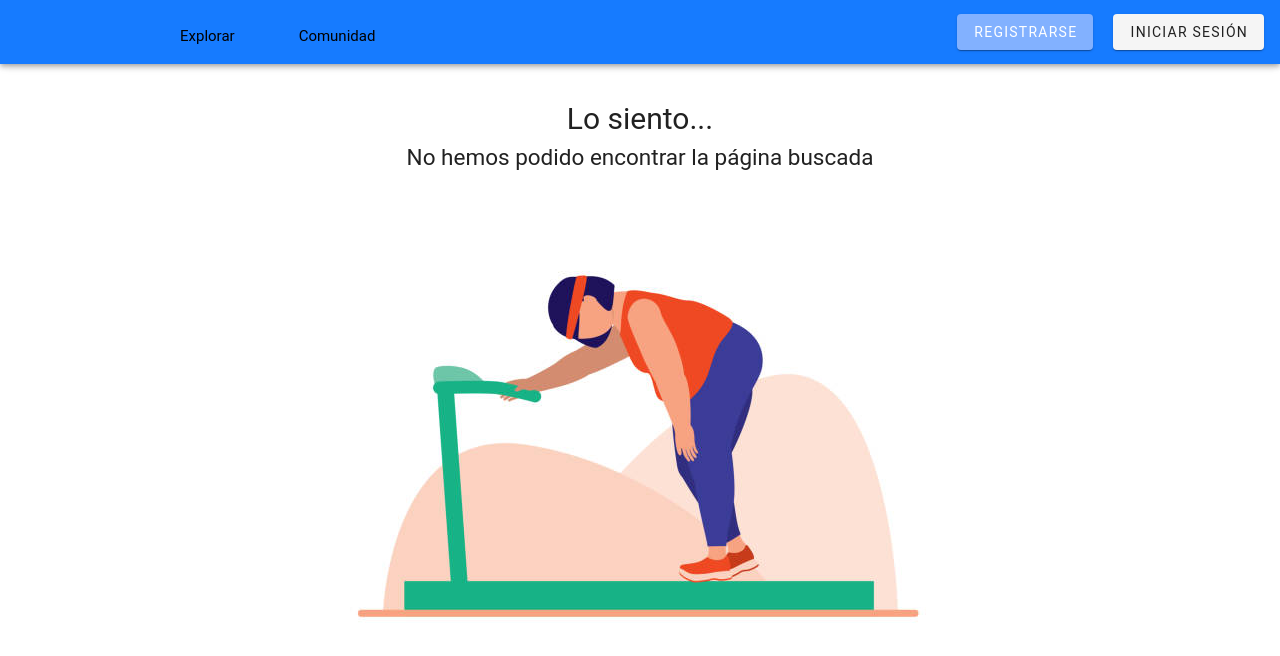
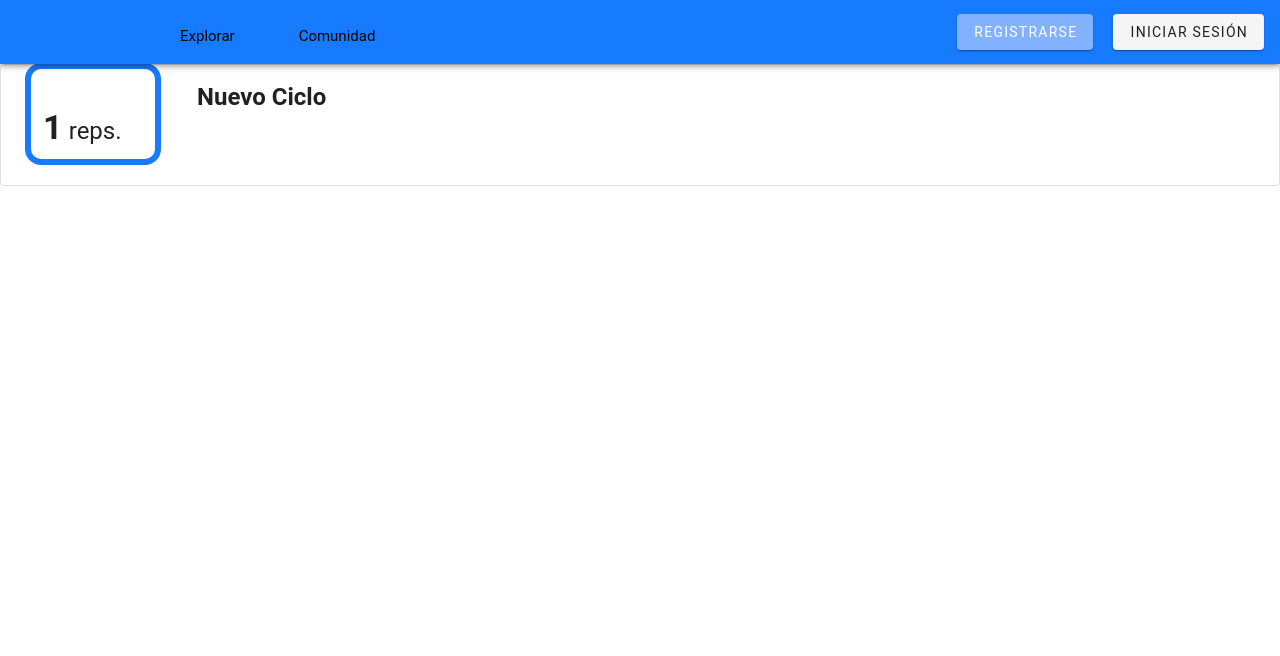
Before and after one commit to Federico-Shih/stronk, a Vue app: page /routines/1/edit in a window 1280 px wide. Shown: the top 656 px of the page. Built offline with nearby package versions, Linux system fonts and the light colour scheme.

Commit message:
Intento de Cycles

```diff
--- /dev/null
+++ b/src/components/editroutine/EditCycle.vue
@@ -0,0 +1,86 @@
+<template>
+  <v-card outlined>
+    <div style="padding-left: 180px; padding-bottom: 40px">
+      <v-card-title class="font-weight-bold text-h5"
+      >{{ this.cycleName }}
+      </v-card-title>
+      <v-card-text>
+        <div v-for="(exercise, index) in this.exercises" :key="index" class="mt-3">
+            <div>
+              <v-icon
+                  style="position: absolute; transform: translate(-54px)"
+                  color="primary"
+                  size="30"
+              >mdi-circle
+              </v-icon>
+              <EditExercise></EditExercise>
+            </div>
+          <v-divider
+              v-if="index !== exercises.length - 1"
+              class="mt-3"
+          ></v-divider>
+        </div>
+      </v-card-text>
+    </div>
+    <div
+        style="
+        position: absolute;
+        left: 0;
+        bottom: 0;
+        height: 85%;
+        border: 6px solid;
+        width: 136px;
+      "
+        :style="{ borderColor: this.$vuetify.theme.themes.light.primary }"
+        class="text-h5 pa-3 ml-6 mb-5 d-flex flex-column justify-end rounded-xl"
+    >
+      <div>
+        <span class="font-weight-bold text-h4">{{ this.cycleRepetitions }}</span> reps.
+      </div>
+    </div>
+  </v-card>
+</template>
+
+<script>
+
+import EditExercise from "@/components/editroutine/EditExercise.vue";
+export const CycleTypes = {
+  WARMUP: "warmup",
+  EXERCISE: "exercise",
+  COOLDOWN: "cooldown"
+};
+
+export default {
+  name: "EditCycle",
+  components: {EditExercise},
+  props: {
+    routineId: {
+      type: Number,
+      required: true
+    },
+    order: {
+      type: Number,
+      required: true
+    },
+    bus: {
+      required: true
+    }
+  },
+  data: () => ({
+    cycleName: 'Nuevo Ciclo',
+    cycleType: CycleTypes.EXERCISE,
+    cycleDetails: '',
+    exercises: [],
+    cycleRepetitions: 1,
+  }),
+  methods: {
+    newExercise() {
+      this.exercises.push({id: 0})
+    }
+  }
+}
+</script>
+
+<style scoped>
+
+</style>
--- /dev/null
+++ b/src/components/editroutine/EditExercise.vue
@@ -0,0 +1,39 @@
+<template>
+  <div class="d-flex flex-row">
+    <div class="d-flex flex-column">
+      <h3 class="font-weight-medium text-decoration-none">
+        {{ this.title }}
+      </h3>
+      <div>
+        <span v-if="exercise.reps"
+        >{{ this.repetitions }} repeticiones
+          {{ this.duration ? "| " : "" }}</span
+        >
+        <span v-if="exercise.duration"
+        >{{ this.duration }}s</span
+        >
+      </div>
+    </div>
+
+    <v-img
+        class="flex-grow-0 ml-auto"
+        width="80px"
+        :src="exercise.img_url"
+        @click.stop="
+                    (event) => {
+                      console.log(event);
+                    }
+                  "
+    ></v-img>
+  </div>
+</template>
+
+<script>
+export default {
+  name: "EditExercise"
+}
+</script>
+
+<style scoped>
+
+</style>
--- a/src/router/index.js
+++ b/src/router/index.js
@@ -39,6 +39,11 @@ const router = new VueRouter({
       component: () => import("../views/RoutineDetailsPage.vue"),
     },
     {
+      path: "/routines/:id/edit",
+      name: "routine_edit",
+      component: () => import("../views/RoutineEditCreationPage.vue"),
+    },
+    {
       path: "/profile/:id",
       name: "profile",
       component: () => import("../views/ProfilePage.vue"),
--- a/src/stores/routine.js
+++ b/src/stores/routine.js
@@ -65,7 +65,6 @@ export const useEditCycleList = defineStore("editcyclelist", {
     setCycleRepetitions(cycle, reps) {
       this.cycles[cycle].repetitions = reps;
     },
-    getCycles
   },
   getters: {
     getOrderedCycles() {
--- /dev/null
+++ b/src/views/RoutineEditCreationPage.vue
@@ -0,0 +1,15 @@
+<template>
+  <EditCycle bus="" routine-id="" order=""></EditCycle>
+</template>
+
+<script>
+import EditCycle from "@/components/editroutine/EditCycle.vue";
+export default {
+  name: "RoutineEditCreationPage",
+  components: {EditCycle}
+}
+</script>
+
+<style scoped>
+
+</style>
```
